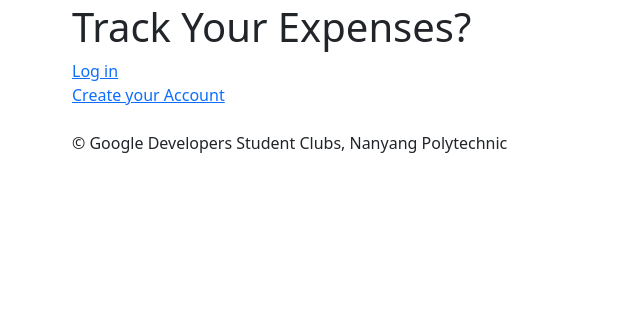
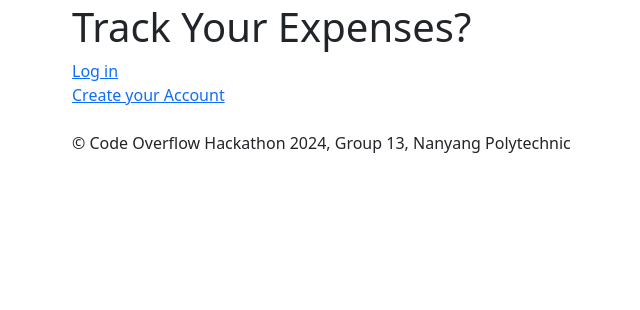
Before and after one commit to 1RJB/CashClass, a Flask app: page / in a window 1280 px wide. Shown: the part 213-523 px from the top of the page, without its empty margins (10-650 px from the left). Run offline with Flask 3, Linux system fonts and the light colour scheme; some libraries are stand-ins or nearby versions.

Commit message:
chore: Update footer copyright information

```diff
--- a/app/templates/home.html
+++ b/app/templates/home.html
@@ -26,7 +26,7 @@
 
 <section id="footer">
     <div class="footer container">
-        <p>© Google Developers Student Clubs, Nanyang Polytechnic</p>
+        <p>© Code Overflow Hackathon 2024, Group 13, Nanyang Polytechnic</p>
     </div>
 </section>
 
```
